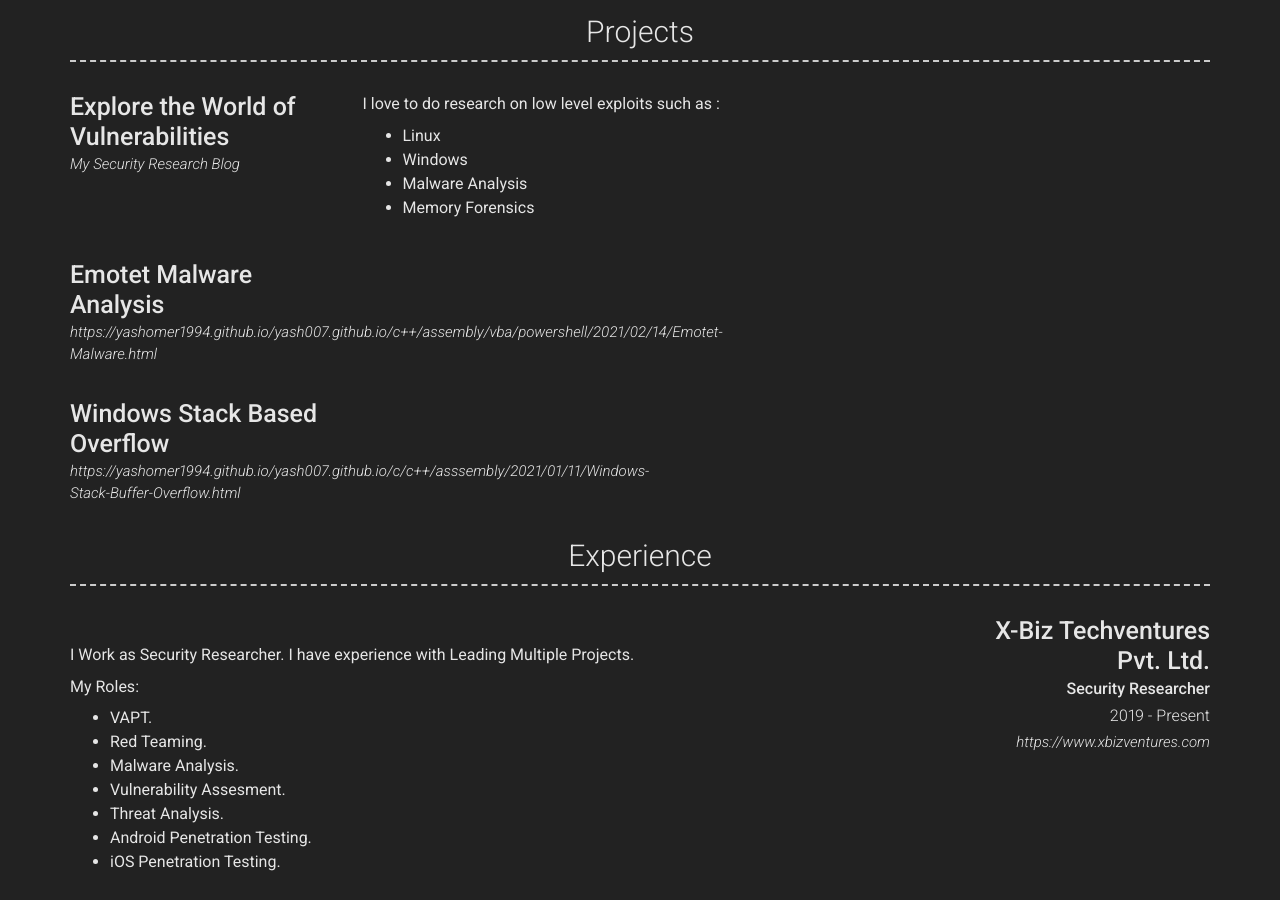
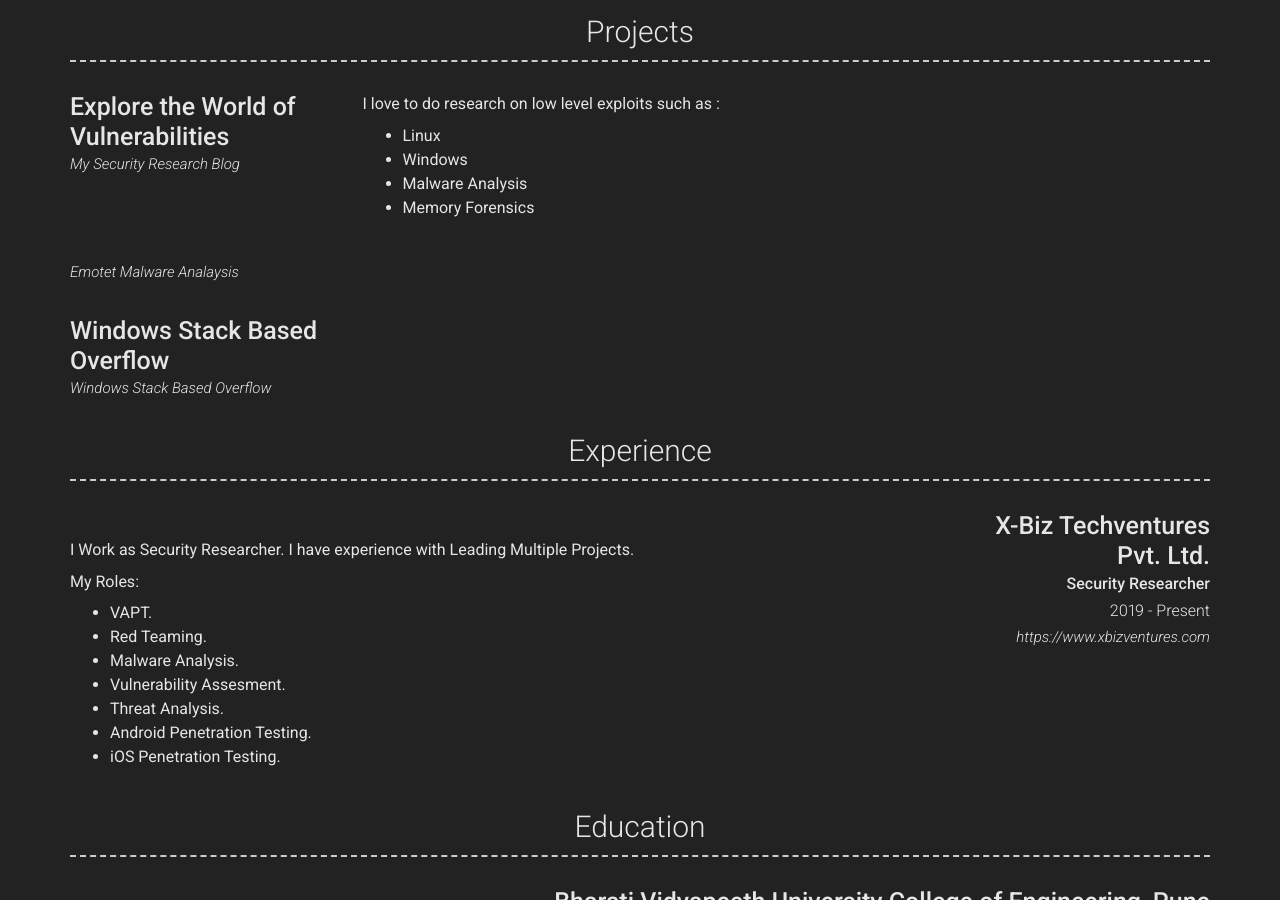
Before and after one commit to yashomer1994/Resume, a Jekyll site: the page built from index.md, in a window 1280 px wide and 900 px high, scrolled down 538 px. Built offline with Jekyll 4.4.1, drawn with Linux system fonts in a browser that asks for light colours; nearby versions of some CDN libraries.

Commit message:
Update _config.yml

```diff
--- a/_config.yml
+++ b/_config.yml
@@ -77,16 +77,17 @@ content:
         #additional_links:
         content:
       - layout: left
-        title: Emotet Malware Analysis
+        #title: Emotet Malware Analysis
+        icon: fab fa-github
         link: https://yashomer1994.github.io/yash007.github.io/c++/assembly/vba/powershell/2021/02/14/Emotet-Malware.html
-        icon: fab fa-github
+        link_text: Emotet Malware Analaysis
 
         content:
       - layout: left
         title: Windows Stack Based Overflow
         icon: fab fa-github
         link: https://yashomer1994.github.io/yash007.github.io/c/c++/asssembly/2021/01/11/Windows-Stack-Buffer-Overflow.html
-        link_text:
+        link_text: Windows Stack Based Overflow
 
 
 
```
